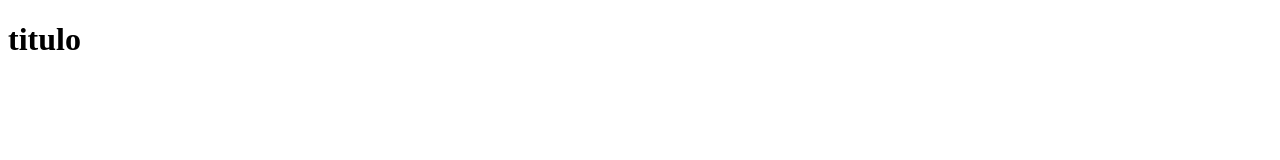
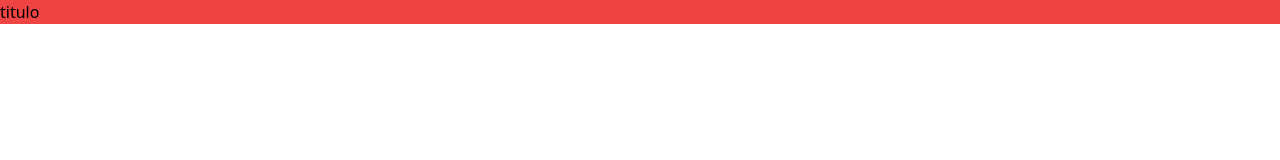
Before and after one commit to ariondevv/merryxmas, a website: page src/index.html in a window 1280 px wide. Drawn offline with Linux system fonts and the light colour scheme.

Commit message:
tailwindcss installed

```diff
--- a/src/index.html
+++ b/src/index.html
@@ -4,10 +4,10 @@
   <meta charset="UTF-8">
   <meta name="viewport" content="width=device-width, initial-scale=1.0">
 
-
+  <link rel="stylesheet" href="/src/css/estilos.css">
   <title>Document</title>
 </head>
 <body>
-  <h1 class="text-3xl font-bold underline" >titulo</h1>
+  <h1 class="bg-red-500" >titulo</h1>
 </body>
 </html>
--- /dev/null
+++ b/tailwind.config.js
@@ -0,0 +1,8 @@
+/** @type {import('tailwindcss').Config} */
+module.exports = {
+  content: ["./src/**/*.{html,js}"],
+  theme: {
+    extend: {},
+  },
+  plugins: [],
+}
```
Also changed, not shown: package.json (added, +16 -0 lines), src/css/config.css (renamed from src/index.css), src/css/estilos.css (added), 1 other file.
